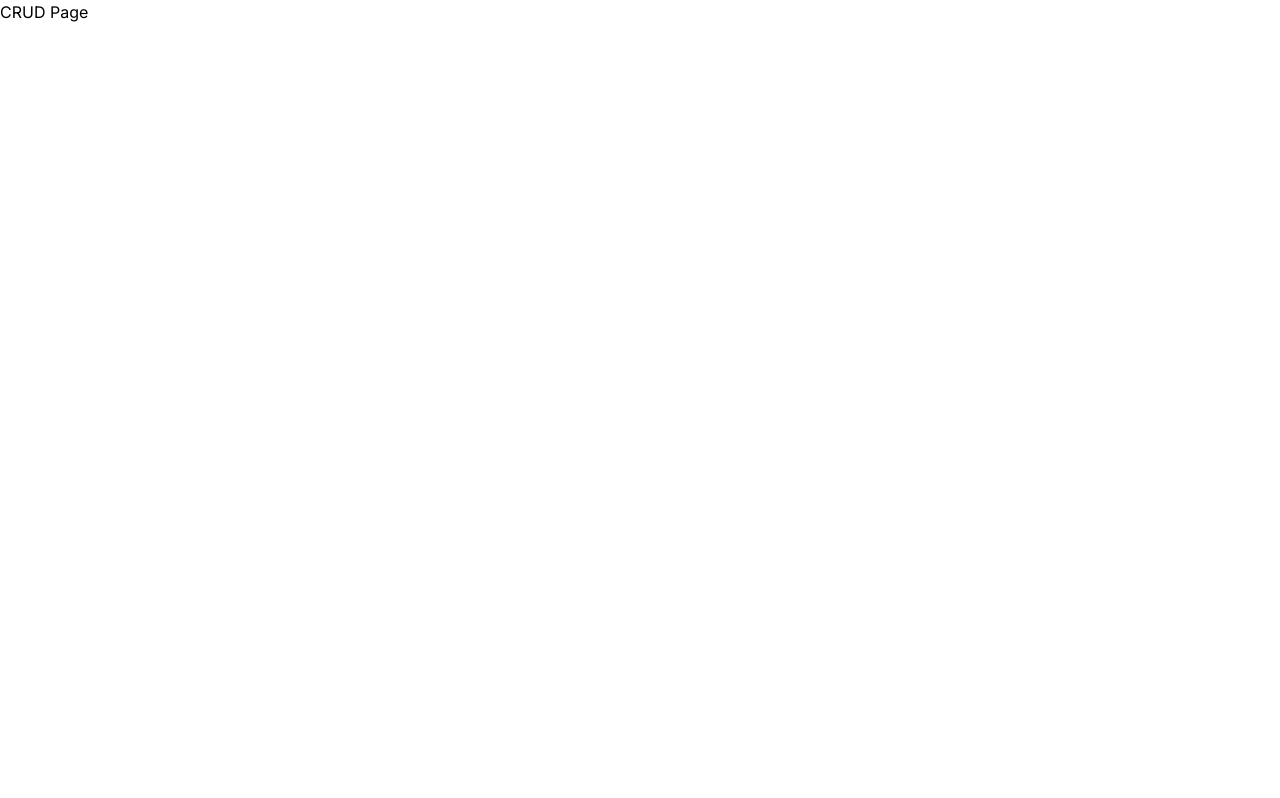
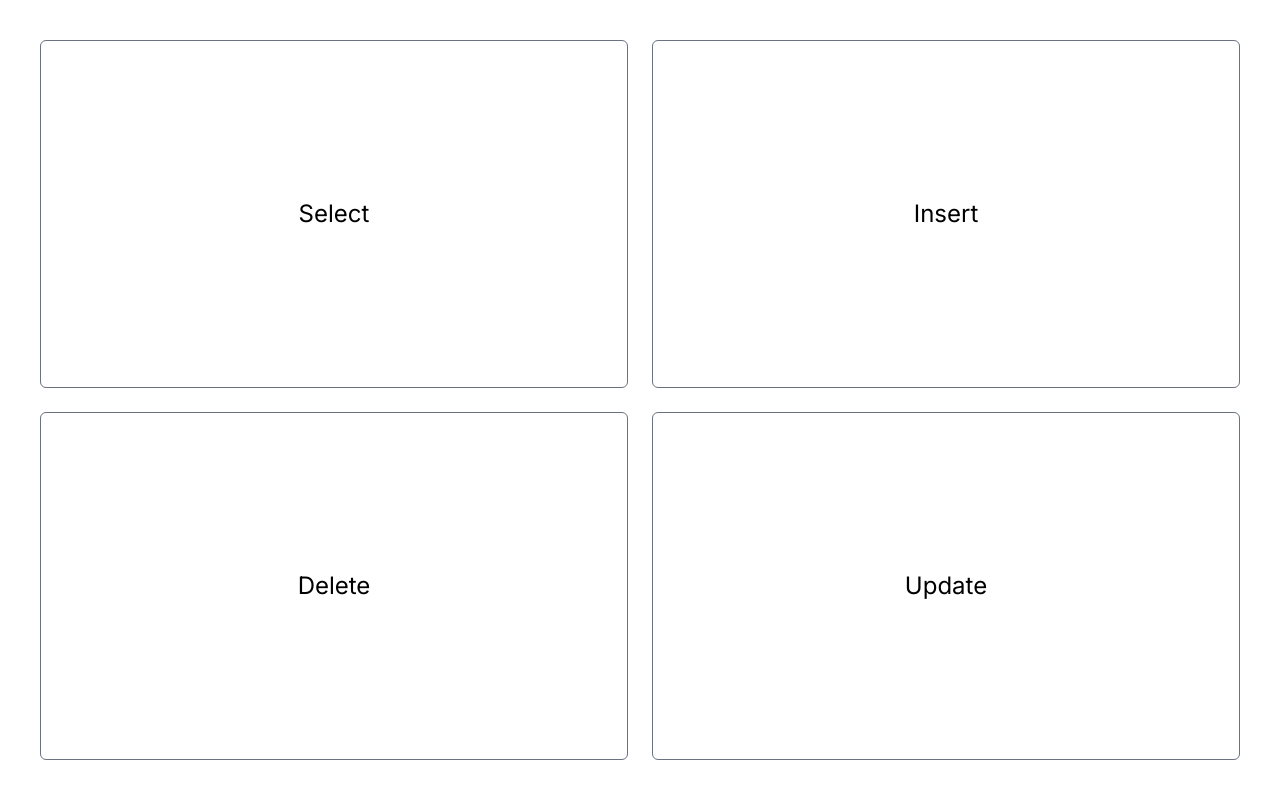
Before and after one commit to ReynardHansel/AoL-Database, a Next.js app: page /CRUD in a window 1280 px wide. Built offline with nearby package versions, Linux system fonts and the light colour scheme.

Commit message:
CRUD page improvement
- CRUD page.js cards built
- data-maintanance divs changed to Link
- Added notes.txt

```diff
--- a/app/CRUD/page.js
+++ b/app/CRUD/page.js
@@ -1,9 +1,12 @@
-import React from 'react'
+import Link from 'next/link'
 
-export default function Crud() {
+export default function Crud({ searchParams }) {
   return (
-    <div>
-      CRUD Page
+    <div className="grid grid-cols-1 md:grid-cols-2 gap-6 h-screen p-10">
+        <Link href="#" className="card">Select</Link>
+        <Link href="#" className="card">Insert</Link>
+        <Link href="#" className="card">Delete</Link>
+        <Link href="#" className="card">Update</Link>
     </div>
   )
 }
--- a/app/data-maintanance/page.js
+++ b/app/data-maintanance/page.js
@@ -1,15 +1,40 @@
+import Link from 'next/link'
+
 export default function DataMaintanance() {
   return (
     <div className="grid grid-cols-1 md:grid-cols-2 lg:grid-cols-2 gap-4 h-screen p-10">
-        <div className="card">
+        <Link className="card"
+        href={{
+            pathname: "../CRUD",
+            query: {
+                value: 'sailor'
+            }
+        }}
+        >
             Sailors
-        </div>
-        <div className="card">
+        </Link>
+
+        <Link className="card"
+        href={{
+            pathname:"../CRUD",
+            query: {
+                value:'boat'
+            }
+        }}
+        >
             Boats
-        </div>
-        <div className="card col-span-1 lg:col-span-2">
+        </Link>
+
+        <Link className="card col-span-1 lg:col-span-2"
+        href={{
+            pathname:"../CRUD",
+            query: {
+                value:'reserve'
+            }
+        }}
+        >
             Reserves
-        </div>
+        </Link>
     </div>
 )
 }
```
Also changed, not shown: notes.txt (added).
